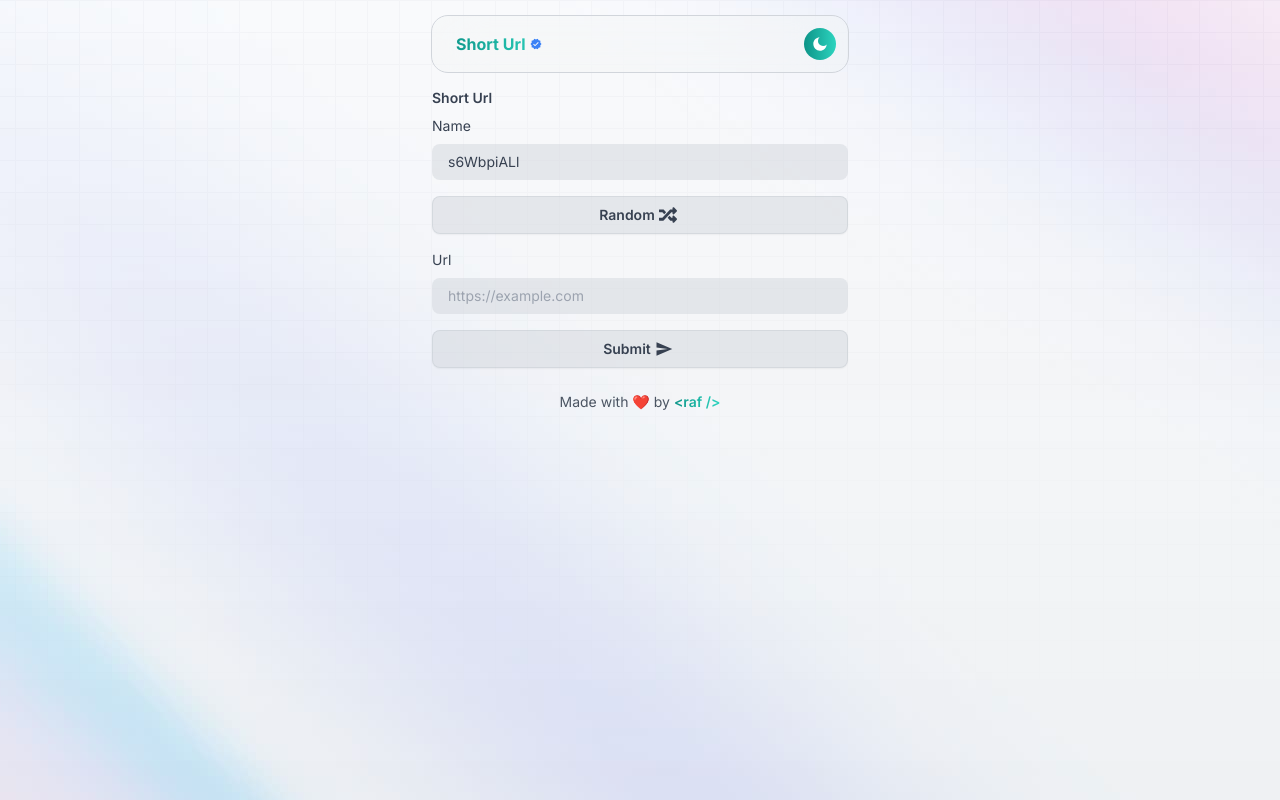
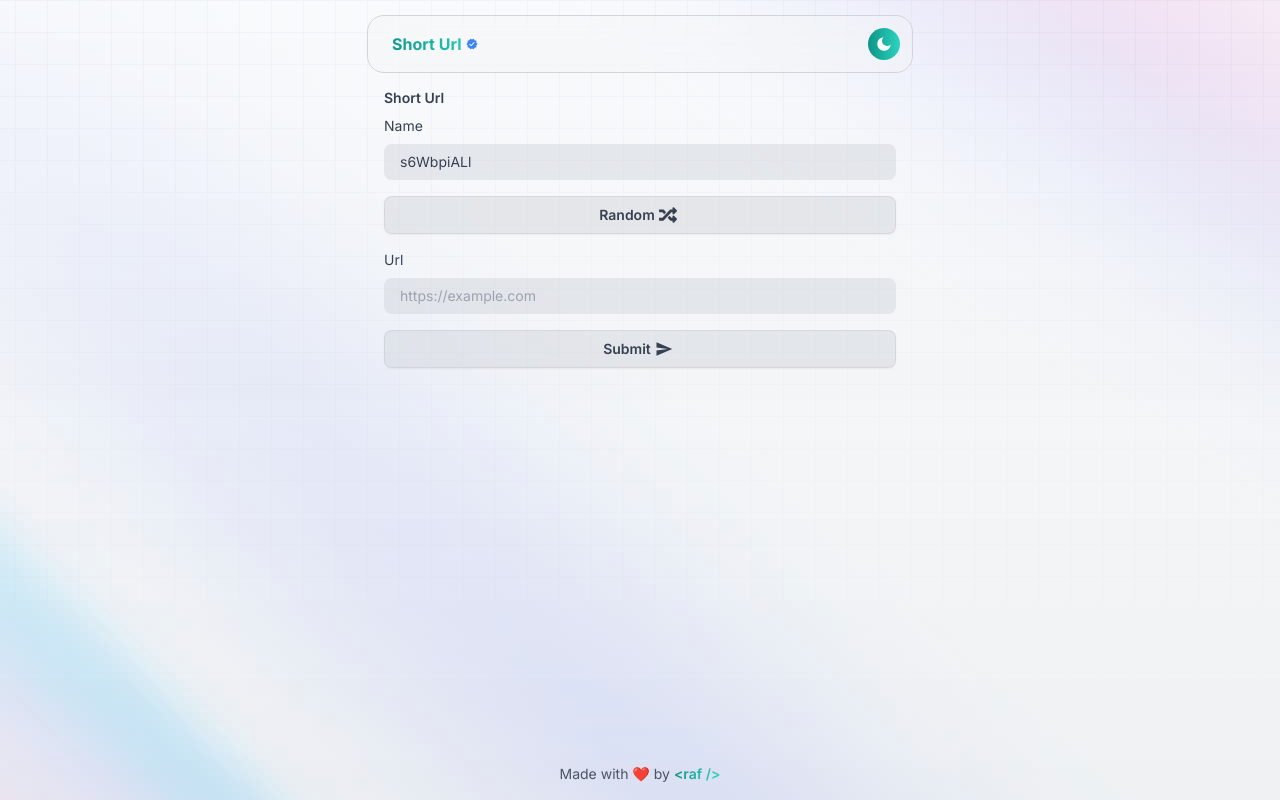
Before and after one commit to rafaalrazzak/links, a Next.js app: page /dashboard/create/redirect in a window 1280 px wide. Built offline with nearby package versions, Linux system fonts and the light colour scheme; no server answers.

Commit message:
update: footer to bottom, bg fixed, resize layout to max-xl

```diff
--- a/src/components/Bg.js
+++ b/src/components/Bg.js
@@ -4,13 +4,13 @@ export default function Bg() {
   return (
     <div
       className={clsx(
-        "absolute inset-0 -z-10 min-h-screen bg-primary-50 bg-fixed bg-center bg-no-repeat dark:bg-[#0B1120]",
+        "fixed inset-0 -z-10 min-h-screen bg-primary-50 bg-fixed bg-center bg-no-repeat dark:bg-[#0B1120]",
         styles.beams
       )}
     >
-      <div className="absolute inset-0 bg-[url(/bg/grid.svg)] bg-fixed bg-center opacity-70 [mask-image:linear-gradient(180deg,white,rgba(255,255,255,0))] dark:bg-[url(/bg/grid-dark.svg)]"></div>
+      <div className="fixed inset-0 bg-[url(/bg/grid.svg)] bg-fixed bg-center opacity-70 [mask-image:linear-gradient(180deg,white,rgba(255,255,255,0))] dark:bg-[url(/bg/grid-dark.svg)]"></div>
       <div
-        className="absolute inset-0 bg-primary-900/[0.04] bg-[bottom_1px_center] dark:border-b dark:border-primary-100/5 dark:bg-primary-400/[0.05] dark:bg-bottom"
+        className="fixed inset-0 bg-primary-900/[0.04] bg-[bottom_1px_center] dark:border-b dark:border-primary-100/5 dark:bg-primary-400/[0.05] dark:bg-bottom"
         style={{
           maskImage: "linear-gradient(to bottom, transparent, black)",
           WebkitMaskImage: "linear-gradient(to bottom, transparent, black)",
--- a/src/components/Card.js
+++ b/src/components/Card.js
@@ -1,6 +1,5 @@
 import React from "react";
 import { motion } from "framer-motion";
-import Image from "next/image";
 import Link from "next/link";
 import { HiExternalLink } from "react-icons/hi";
 import RiIcons from "./RiIcons";
--- a/src/components/Header.js
+++ b/src/components/Header.js
@@ -20,7 +20,7 @@ export default function Header({ title, logo }) {
   const handleSwitchTheme = () => setTheme(theme === "dark" ? "light" : "dark");
 
   return (
-    <div className="sticky top-0 z-50  items-center justify-between py-4 font-semibold ">
+    <div className="sticky top-0 z-50 w-full items-center justify-between py-4 font-semibold ">
       <div className="flex flex-1 items-center justify-between rounded-2xl bg-primary-100/40 p-3 outline outline-1 outline-primary-300 backdrop-blur-xl dark:bg-primary-800/40 dark:outline-primary-800">
         {logo && (
           <Image
--- a/src/components/Layout.js
+++ b/src/components/Layout.js
@@ -4,11 +4,11 @@ import Footer from "@/components/Footer";
 import Bg from "@/components/Bg";
 export default function Layout({ children, headTitle, headLogo }) {
   return (
-    <div className="mx-auto max-w-md h-screen  px-4 items-center justify-center">
+    <div className="mx-auto flex h-screen  max-w-xl  flex-col items-center justify-between px-4">
       <Header title={headTitle} logo={headLogo} />
       <Bg />
       <Toaster />
-      <div>{children}</div>
+      <main className="h-full w-full">{children}</main>
       <Footer />
     </div>
   );
--- a/src/pages/index.jsx
+++ b/src/pages/index.jsx
@@ -29,7 +29,6 @@ export async function getServerSideProps(ctx) {
 }
 
 export default function Home({ urls }) {
-  console.log(urls);
 
   return (
     <div className="relative">
```
